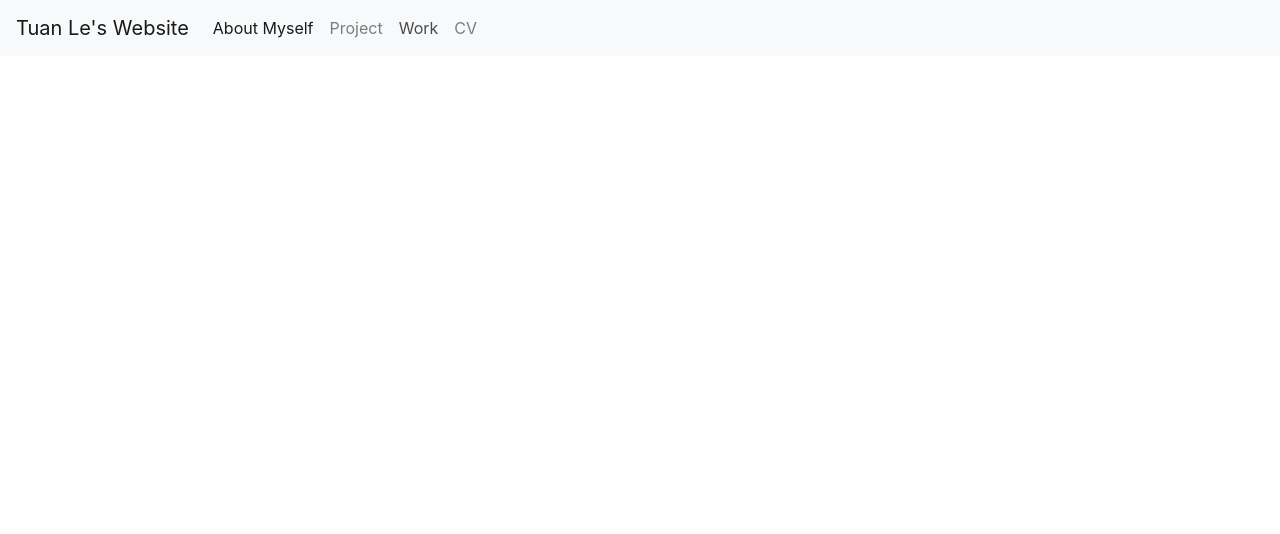
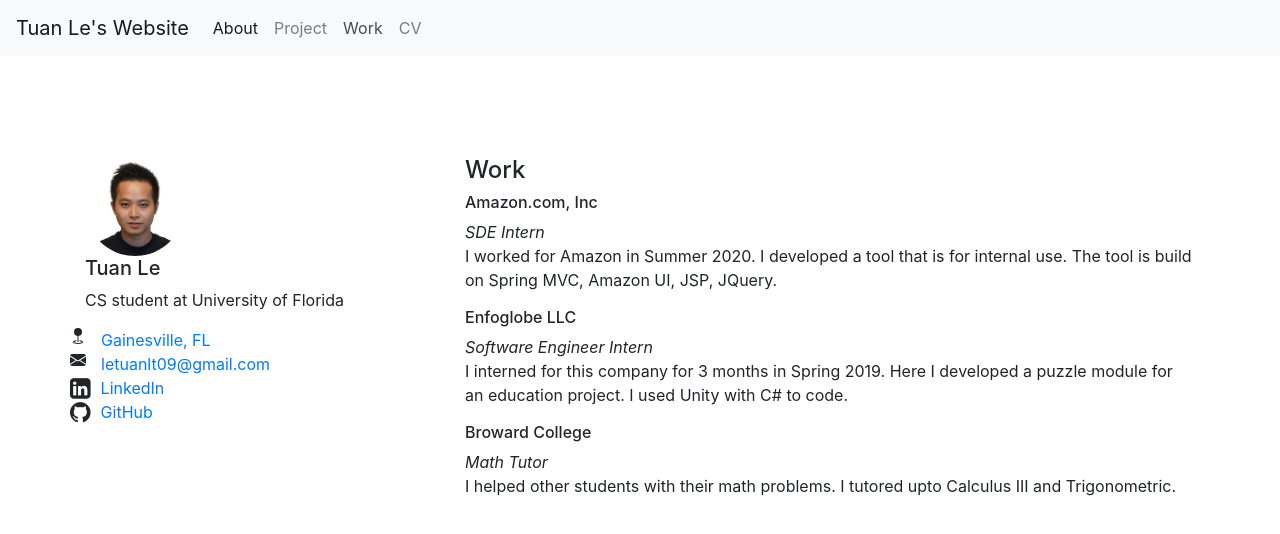
Before and after one commit to letuanlt09/letuanlt09.github.io, a plain HTML site: page index.html in a window 1280 px wide. Both pictures are taken after a click on the link "Work". Drawn offline with nearby package versions, Linux system fonts and the light colour scheme.

Commit message:
improved

```diff
--- a/index.html
+++ b/index.html
@@ -15,6 +15,10 @@
       integrity="sha384-Gn5384xqQ1aoWXA+058RXPxPg6fy4IWvTNh0E263XmFcJlSAwiGgFAW/dAiS6JXm"
       crossorigin="anonymous"
     />
+    <link
+      rel="stylesheet"
+      href="https://cdnjs.cloudflare.com/ajax/libs/font-awesome/4.3.0/css/font-awesome.min.css"
+    />
     <link rel="stylesheet" type="text/css" href="style.css" />
     <title>Tuan Le's Personal Website</title>
     <script src="jquery.js"></script>
@@ -31,30 +35,167 @@
           aria-controls="navbarNav"
           aria-expanded="false"
           aria-label="Toggle navigation"
+          onclick="test()"
         >
           <span class="navbar-toggler-icon"></span>
         </button>
         <div class="collapse navbar-collapse" id="navbarNav">
           <ul class="navbar-nav">
             <li class="nav-item active">
-              <a class="nav-link" href="#"
-                >About Myself <span class="sr-only">(current)</span></a
+              <a class="nav-link" href="#" onclick="return aboutClick()"
+                >About</a
               >
             </li>
             <li class="nav-item">
-              <a class="nav-link" href="project.html">Project</a>
+              <a class="nav-link" href="#" onclick="return projectClick()"
+                >Project</a
+              >
             </li>
             <li class="nav-item">
-              <a class="nav-link" href="#">Work</a>
+              <a class="nav-link" href="#" onclick="return workClick()">Work</a>
             </li>
             <li class="nav-item">
-              <a class="nav-link" href="#">CV</a>
+              <a class="nav-link" href="#" onclick="return resumeClick()">CV</a>
             </li>
           </ul>
         </div>
       </nav>
     </div>
+    <div class="container">
+      <div class="row">
+        <div class="col-lg-4">
+          <div id="profileContainer">
+            <img
+              src="profileImg.jpg"
+              class="rounded-circle"
+              width="100"
+              height="100"
+            />
+            <h5>Tuan Le</h5>
+          </div>
 
+          <p>CS student at University of Florida</p>
+          <div class="row">
+            <svg
+              width="1em"
+              height="1em"
+              viewBox="0 0 16 16"
+              class="bi bi-geo-fill"
+              fill="currentColor"
+              xmlns="http://www.w3.org/2000/svg"
+            >
+              <path
+                fill-rule="evenodd"
+                d="M4 4a4 4 0 1 1 4.5 3.969V13.5a.5.5 0 0 1-1 0V7.97A4 4 0 0 1 4 3.999zm2.493 8.574a.5.5 0 0 1-.411.575c-.712.118-1.28.295-1.655.493a1.319 1.319 0 0 0-.37.265.301.301 0 0 0-.057.09V14l.002.008a.147.147 0 0 0 .016.033.617.617 0 0 0 .145.15c.165.13.435.27.813.395.751.25 1.82.414 3.024.414s2.273-.163 3.024-.414c.378-.126.648-.265.813-.395a.619.619 0 0 0 .146-.15.148.148 0 0 0 .015-.033L12 14v-.004a.301.301 0 0 0-.057-.09 1.318 1.318 0 0 0-.37-.264c-.376-.198-.943-.375-1.655-.493a.5.5 0 1 1 .164-.986c.77.127 1.452.328 1.957.594C12.5 13 13 13.4 13 14c0 .426-.26.752-.544.977-.29.228-.68.413-1.116.558-.878.293-2.059.465-3.34.465-1.281 0-2.462-.172-3.34-.465-.436-.145-.826-.33-1.116-.558C3.26 14.752 3 14.426 3 14c0-.599.5-1 .961-1.243.505-.266 1.187-.467 1.957-.594a.5.5 0 0 1 .575.411z"
+              />
+            </svg>
+            <a
+              href="https://www.google.com/maps/place/Gainesville,+FL/@29.6862521,-82.389786,12z/data=!3m1!4b1!4m5!3m4!1s0x88e6202169bf2c2b:0x80e7795d28108d96!8m2!3d29.6516344!4d-82.3248262"
+              target="_blank"
+              style="margin-left: 15px"
+              >Gainesville, FL</a
+            >
+          </div>
+          <div class="row">
+            <svg
+              width="1em"
+              height="1em"
+              viewBox="0 0 16 16"
+              class="bi bi-envelope-fill"
+              fill="currentColor"
+              xmlns="http://www.w3.org/2000/svg"
+            >
+              <path
+                fill-rule="evenodd"
+                d="M.05 3.555A2 2 0 0 1 2 2h12a2 2 0 0 1 1.95 1.555L8 8.414.05 3.555zM0 4.697v7.104l5.803-3.558L0 4.697zM6.761 8.83l-6.57 4.027A2 2 0 0 0 2 14h12a2 2 0 0 0 1.808-1.144l-6.57-4.027L8 9.586l-1.239-.757zm3.436-.586L16 11.801V4.697l-5.803 3.546z"
+              />
+            </svg>
+            <a href="mailto: letuanlt09@gmail.com" style="margin-left: 15px"
+              >letuanlt09@gmail.com</a
+            >
+          </div>
+          <div class="row">
+            <i class="fa fa-linkedin-square" style="font-size: 24px"></i>
+            <a
+              href="https://www.linkedin.com/in/tuan-le-uf/"
+              target="_blank"
+              style="margin-left: 10px"
+              >LinkedIn</a
+            >
+          </div>
+          <div class="row">
+            <i class="fa fa-github" style="font-size: 24px"></i>
+            <a
+              href="https://github.com/letuanlt09"
+              target="_blank"
+              style="margin-left: 10px"
+              >GitHub</a
+            >
+          </div>
+        </div>
+        <div id="aboutContainer" class="col-lg-8">
+          <h4>About</h4>
+          <p>
+            I am a last year student at University of Florida and persue BS in
+            Computer Science.
+          </p>
+          <p>
+            I worked at Enfoglobe for 3 month as an intern. I used C# to develop
+            a puzzle model for an education program. I also interned at Amazon.
+            Here I developed a brand new project. The project is about an
+            internal tool that is used an business team. For this tool I used
+            Java, Jquery, JSP, ... to build it.
+          </p>
+          <p>
+            I am going to graduate in December 2020. I am looking for a fulltime
+            position.
+          </p>
+        </div>
+        <div id="projectContainer" class="col-lg-8 hidden">
+          <h4>Project</h4>
+          <a href="https://github.com/letuanlt09/GatorRider"
+            ><h6>Gator Rider App</h6></a
+          >
+
+          <p>
+            This is my senior project. The app helps UF student to find a car
+            pool ride much easier and faster then conventional Facebook page.The
+            app is bulded on Spring, Azure, React, Jquery.
+          </p>
+        </div>
+        <div id="workContainer" class="col-lg-8 hidden">
+          <h4>Work</h4>
+          <h6>Amazon.com, Inc</h6>
+          <i>SDE Intern</i>
+
+          <p>
+            I worked for Amazon in Summer 2020. I developed a tool that is for
+            internal use. The tool is build on Spring MVC, Amazon UI, JSP,
+            JQuery.
+          </p>
+          <h6>Enfoglobe LLC</h6>
+          <i>Software Engineer Intern</i>
+
+          <p>
+            I interned for this company for 3 months in Spring 2019. Here I
+            developed a puzzle module for an education project. I used Unity
+            with C# to code.
+          </p>
+          <h6>Broward College</h6>
+          <i>Math Tutor</i>
+
+          <p>
+            I helped other students with their math problems. I tutored upto
+            Calculus III and Trigonometric.
+          </p>
+        </div>
+        <div id="resumeContainer" class="col-lg-8 hidden">
+          <h4>Resume</h4>
+          <embed src="resume.pdf" width="800px" height="1100px" />
+          <a target="_blank" href="resume.pdf" title="TuanLeResume">Download</a>
+        </div>
+      </div>
+    </div>
     <!-- Optional JavaScript -->
     <!-- jQuery first, then Popper.js, then Bootstrap JS -->
     <script
--- a/jquery.js
+++ b/jquery.js
@@ -1,4 +1,19 @@
-function testButton() {
+function testn() {
   console.log("here");
-  $("#title").hide();
 }
+function aboutClick() {
+  $("#projectContainer, #workContainer, #resumeContainer").addClass("hidden");
+  $("#aboutContainer").removeClass("hidden");
+}
+function projectClick() {
+  $("#aboutContainer, #workContainer, #resumeContainer").addClass("hidden");
+  $("#projectContainer").removeClass("hidden");
+}
+function workClick() {
+  $("#aboutContainer, #projectContainer, #resumeContainer").addClass("hidden");
+  $("#workContainer").removeClass("hidden");
+}
+function resumeClick() {
+  $("#aboutContainer, #projectContainer, #workContainer").addClass("hidden");
+  $("#resumeContainer").removeClass("hidden");
+}
--- a/style.css
+++ b/style.css
@@ -1,2 +1,11 @@
-#navbarNav {
+.container {
+  position: relative;
+  top: 100px;
 }
+
+.hidden {
+  display: none;
+}
+.profileContainer {
+  align-items: center;
+}
```
Also changed, not shown: project.html (deleted, +0 -1 lines), profileImg.jpg (added), 1 other file.
